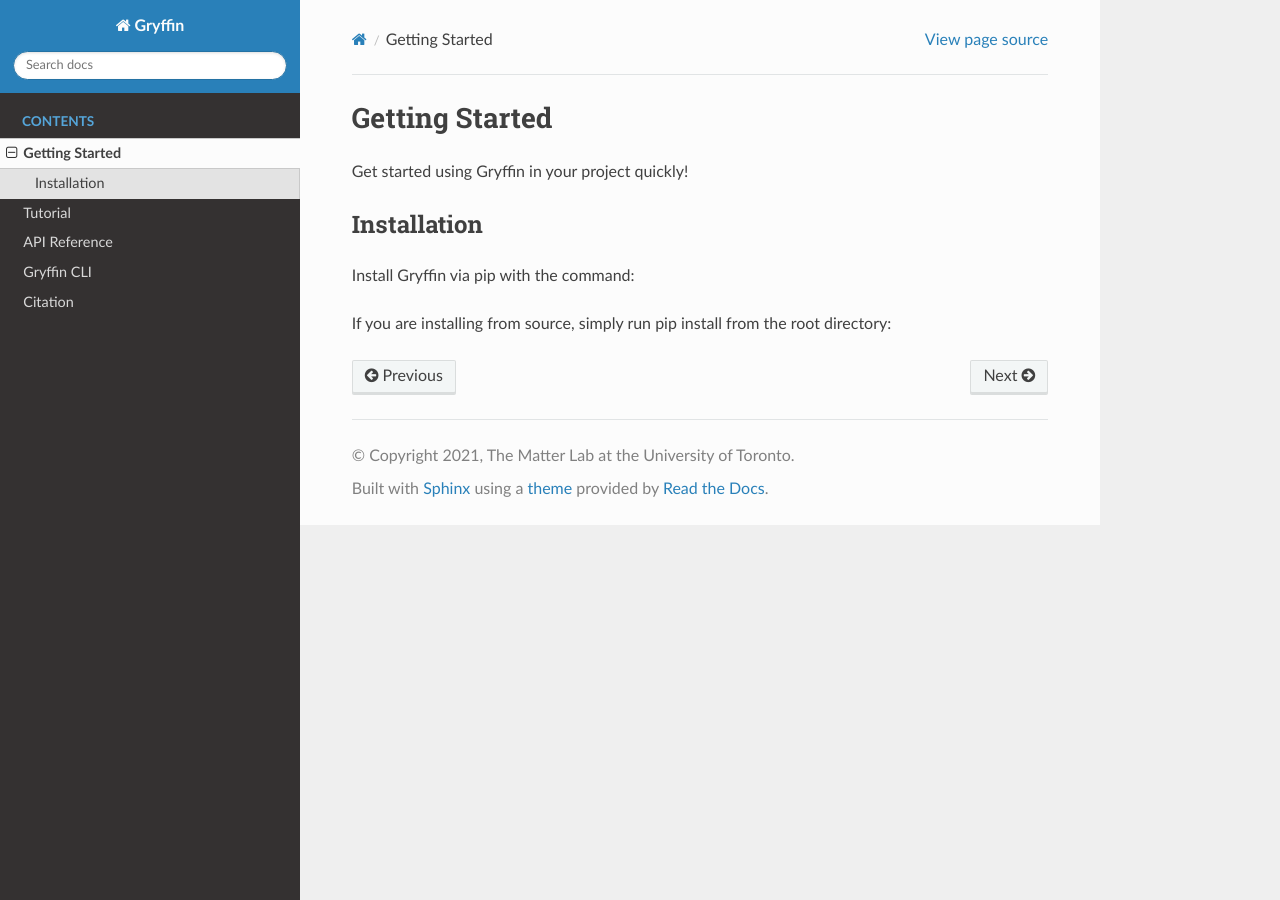
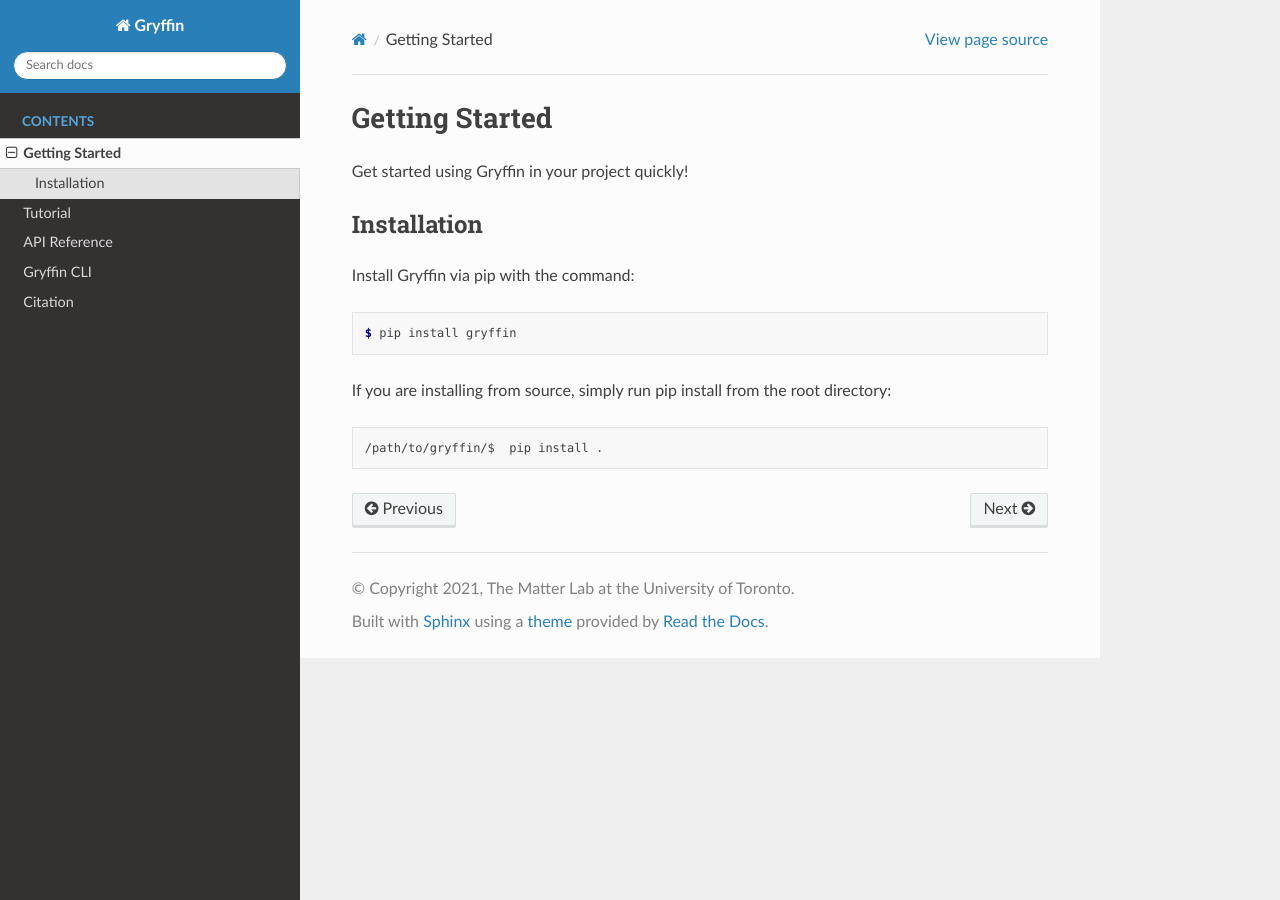
Before and after one commit to aspuru-guzik-group/gryffin, a Sphinx documentation site: the page built from docs/source/getting_started.rst, in a window 1280 px wide. Built offline with Sphinx 7.4.7 and the Read the Docs theme 2.0.0, drawn with Linux system fonts in a browser that asks for light colours.

Commit message:
Add spacing

```diff
--- a/docs/source/api_documentation.rst
+++ b/docs/source/api_documentation.rst
@@ -1,7 +1,7 @@
 API Reference
 ==================
 
-
+.. currentmodule:: gryffin
 
 Gryffin
 -------
--- a/docs/source/citation.rst
+++ b/docs/source/citation.rst
@@ -1,5 +1,6 @@
 Citation
 --------
+
 If you use **Gryffin** in scientific publications, please cite the following papers depending on which aspects of the
 code you used.
 
--- a/docs/source/cli_documentation.rst
+++ b/docs/source/cli_documentation.rst
@@ -1,3 +1,4 @@
 Gryffin CLI
 ============
+
 This is the gryffin cli documentation
--- a/docs/source/getting_started.rst
+++ b/docs/source/getting_started.rst
@@ -10,9 +10,11 @@ Installation
 Install Gryffin via pip with the command:
 
 .. code-block:: console
+
     $ pip install gryffin
 
 If you are installing from source, simply run pip install from the root directory:
 
 .. code-block::
+
     /path/to/gryffin/$  pip install .
--- a/docs/source/tutorial.rst
+++ b/docs/source/tutorial.rst
@@ -1,3 +1,4 @@
 Tutorial
 ========
+
 Links to tutorials
```
